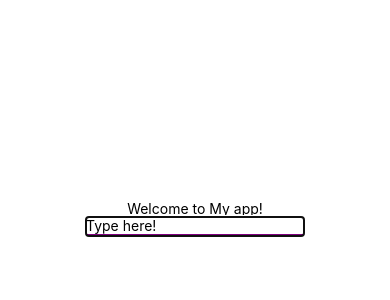
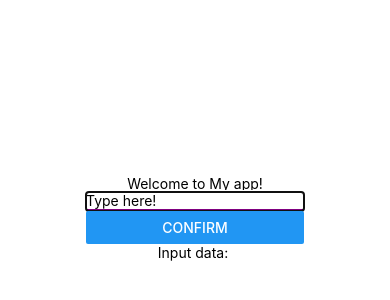
Before and after one commit to yumi-xu/mobile24Fall, a React Native app: screen / in a window 390 px wide. Shown: the part 204-504 px from the top of the page. Built offline with nearby package versions, Linux system fonts and the light colour scheme.

Commit message:
add Activity - Callback function

```diff
--- a/App.js
+++ b/App.js
@@ -1,15 +1,25 @@
 import { StatusBar } from 'expo-status-bar';
 import { StyleSheet, Text, TextInput, View } from 'react-native';
+import React, { useState, useRef, useEffect } from 'react';
 import Header from './Components/Header';
 import Input from './Components/Input';
 
 export default function App() {
   const appName = "My app!"
+
+  const [inputData, setInputData] = useState('');
+
+  const handleInputData = (data) => {
+    console.log("app.js", data);
+    setInputData(data);
+  }
+
   return (
     <View style={styles.container}>
       <StatusBar style="auto" />
       <Header name={appName}/>
-      <Input autoFocus={true}/>
+      <Input autoFocus={true} inputHandler={handleInputData}/>
+      <Text>Input data: {inputData}</Text>
     </View>
   );
 }
--- a/Components/Input.js
+++ b/Components/Input.js
@@ -1,7 +1,7 @@
 import React, { useState, useRef, useEffect } from 'react';
-import { View, Text, TextInput} from 'react-native'
+import { View, Text, TextInput, Button} from 'react-native'
 
-export default function Input({autoFocus}) {
+export default function Input({autoFocus, inputHandler}) {
     const [text, setText] = useState('');
     const [showCharCount, setShowCharCount] = useState(true);
     const [message, setMessage] = useState('');
@@ -21,6 +21,11 @@ export default function Input({autoFocus}) {
         setShowCharCount(true);
         setMessage('');
     };
+
+    const handleConfirm = () => {
+        inputHandler(text);
+    };
+
     return (
         <View>
             <TextInput
@@ -46,6 +51,8 @@ export default function Input({autoFocus}) {
                 {message}
                 </Text>
             )}
+
+            <Button title="Confirm" onPress={handleConfirm} />
         </View>
     )
 }
```
